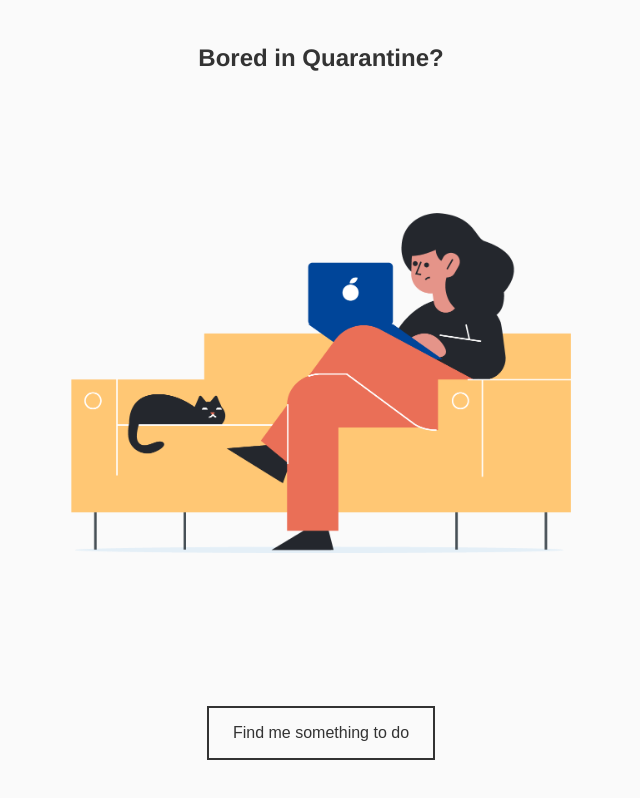
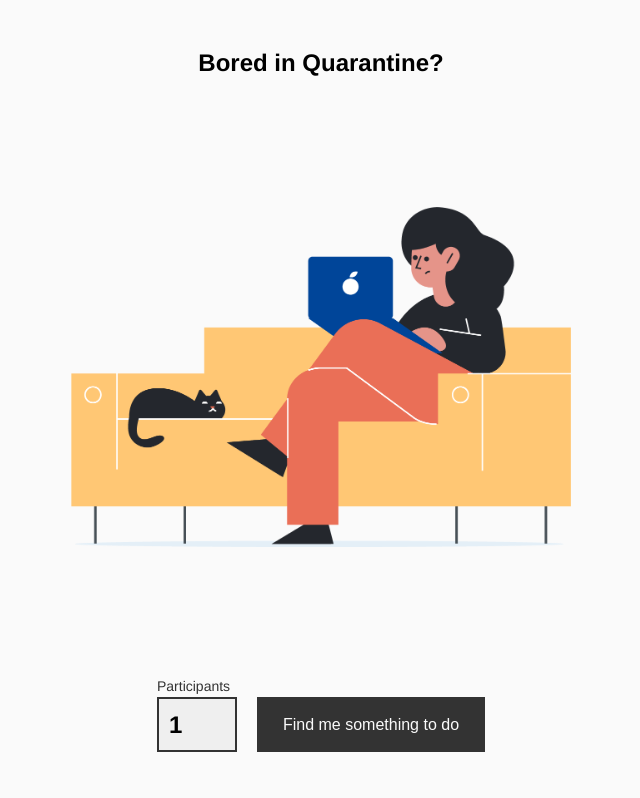
Before and after one commit to ninayujiri/bored-in-quarantine, a Gatsby site: page / in a window 1280 px wide. Shown: the whole page, without its empty margins (319-959 px from the left). Built offline with nearby package versions, Linux system fonts and the light colour scheme; Gatsby itself is replaced by a stand-in of ours.

Commit message:
Added participant field

```diff
--- a/src/components/Button.jsx
+++ b/src/components/Button.jsx
@@ -2,34 +2,35 @@ import styled, { css } from 'styled-components'
 
 export const ButtonStyle = css`
   border: 2px solid #333;
-  color: #333;
-  background-color: transparent;
+  color: #fafafa;
+  background-color: #333;
   padding: 1em 1.5em;
   font-weight: 500;
   background-size: 0 100%;
   background-repeat: no-repeat;
   -webkit-transition: all .4s ease;
   transition: all .4s ease-in-out;
-  margin-top: 1em;
   font-size: 16px;
+  height: 55px;
 
   @media only screen and (max-width: 768px) {
      width: 100%;
   }
 
   &:hover {
-    color: #fafafa;
-    background-image: -webkit-gradient(linear, left top, left bottom, color-stop(65%, #333), color-stop(1, #333));
+    background-image: -webkit-gradient(linear, left top, left bottom, color-stop(65%, #000), color-stop(1, #000));
+    border-color: #000;
     background-size: 100% 100%;
     cursor: pointer;
   }
 `;
 
 export const LinkStyle = css`
-   color: #333;
-   text-decoration: none;
+  color: #333;
+  text-decoration: none;
 `;
 
 export const Button = styled.button`
- ${ ButtonStyle }
+  ${ ButtonStyle }
+  display: block;
 `;
--- /dev/null
+++ b/src/components/Form.jsx
@@ -0,0 +1,27 @@
+import styled from 'styled-components'
+
+export const Form = styled.form`
+  display: flex;
+  flex-direction: row;
+  align-items: flex-end;
+`;
+
+export const FormGroup = styled.div`
+  display: flex;
+  flex-direction: column;
+`;
+
+export const Select = styled.select`
+  border: 2px solid #333;
+  height: 55px;
+  width: 80px;
+  margin-right: 20px;
+  padding: 5px 10px;
+  -webkit-appearance: none;
+  -webkit-border-radius: 0px;
+`;
+
+export const Label = styled.label`
+  font-size: 14px;
+  font-weight: 500;
+`;
--- a/src/components/Layout.jsx
+++ b/src/components/Layout.jsx
@@ -7,7 +7,7 @@ export const Layout = styled.section`
   font-weight: bold;
   font-size: 24px;
   line-height: 1.5;
-  padding: 5vh 15vw;
+  padding: 6vh 15vw;
   min-height: 100vh;
   display: flex;
   flex-direction: column;
@@ -19,6 +19,11 @@ export const Layout = styled.section`
   }
 `;
 
-export const TitleContainer = styled.div`
+export const TitleContainer = styled.button`
   cursor: pointer;
+  border: none;
+  background: none;
+  font-size: inherit;
+  font-family: inherit;
+  font-weight: inherit;
 `;
--- a/src/pages/index.js
+++ b/src/pages/index.js
@@ -6,12 +6,16 @@ import { Activity } from '../components/Activity'
 import { Image } from '../components/Image'
 
 import placeholder from '../../static/placeholder.png'
+import { Form, FormGroup, Label, Select } from '../components/Form';
 
 export default () => {
   const [text, setText] = useState();
+  const [participants, setParticipants] = useState(1);
 
-  const getSoloActivity = () => {
-    fetch(`https://www.boredapi.com/api/activity?participants=1&minaccessibility=0&maxaccessibility=0.1`)
+  const getSoloActivity = (e) => {
+    e.preventDefault();
+
+    fetch(`https://www.boredapi.com/api/activity?participants=${ participants }&minaccessibility=0&maxaccessibility=0.1`)
         .then(response => {
           return response.json()
         })
@@ -26,8 +30,10 @@ export default () => {
   return (
       <Layout>
         <div className="top grid">
-          <TitleContainer onClick={ () => setText(null) }>
-            <h1 className="title full-area">Bored in Quarantine?</h1>
+          <TitleContainer onClick={ () => setText(null) } type="button">
+            <h1 className="title full-area">
+              Bored in Quarantine?
+            </h1>
           </TitleContainer>
         </div>
 
@@ -42,9 +48,30 @@ export default () => {
         </div>
 
         <div className="indicators grid">
-          <Button onClick={ getSoloActivity } type="button">
-            Find me something to do
-          </Button>
+          <Form>
+            <FormGroup>
+              <Label htmlFor="participants">
+                Participants
+              </Label>
+              <Select
+                  id="participants"
+                  name="participants"
+                  value={ participants }
+                  onChange={ (e) => setParticipants(e.target.value) }
+              >
+                <option value="1">1</option>
+                <option value="2">2</option>
+                <option value="3">3</option>
+                <option value="4">4</option>
+              </Select>
+            </FormGroup>
+            <Button
+                onClick={ getSoloActivity }
+                type="submit"
+            >
+              Find me something to do
+            </Button>
+          </Form>
         </div>
       </Layout>
   )
```
